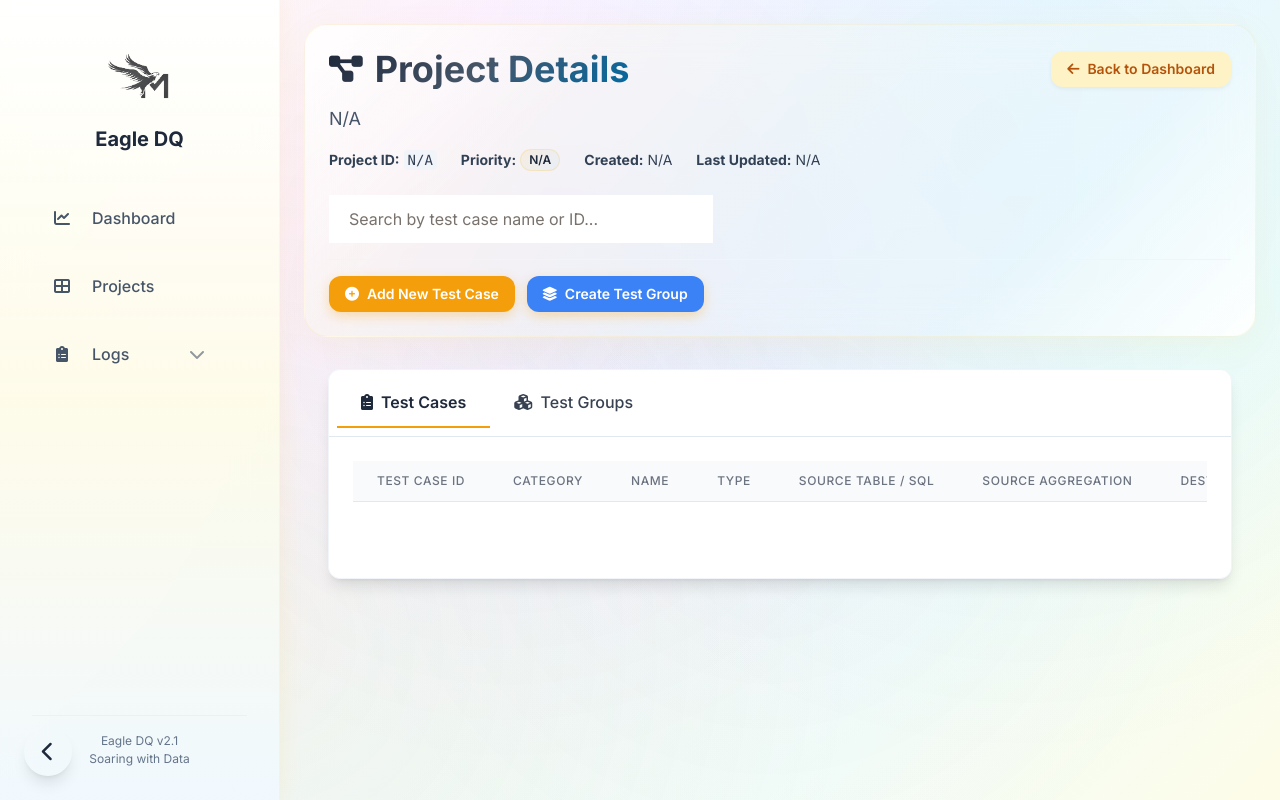
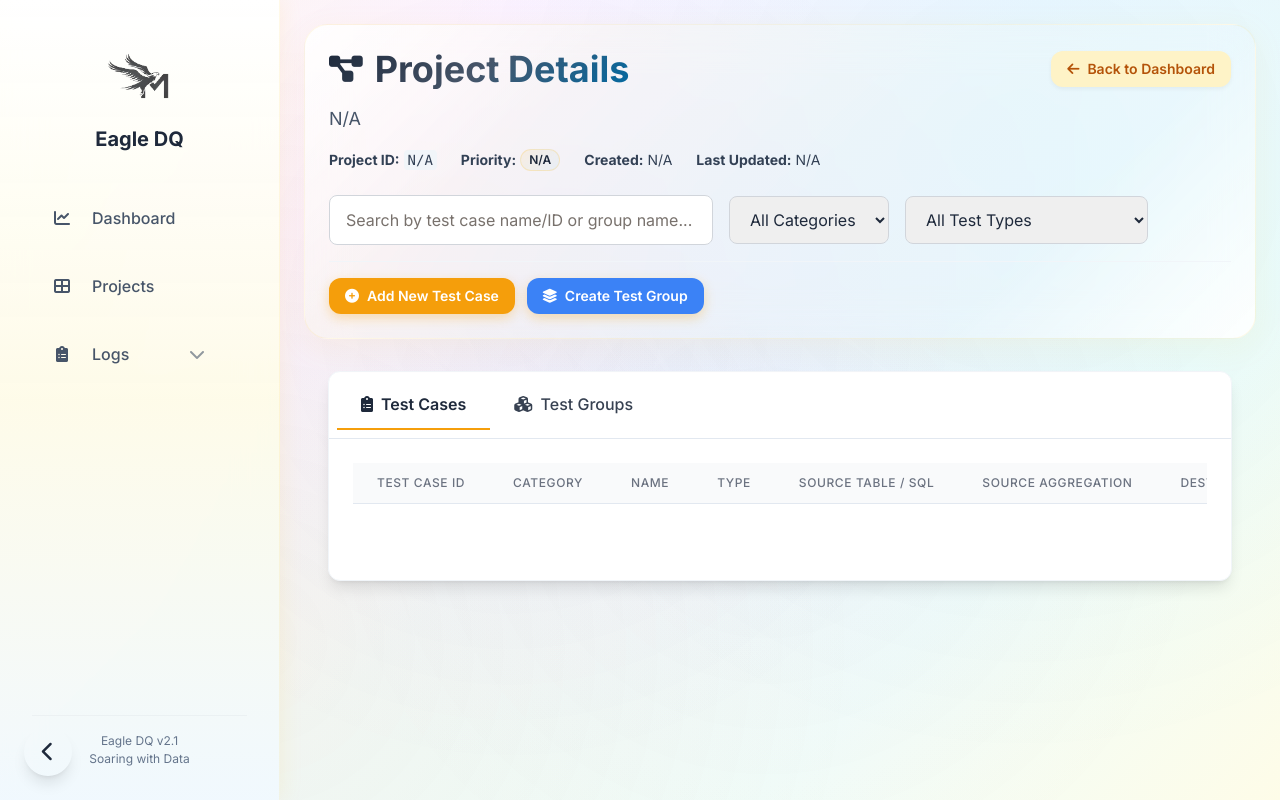
Before and after one commit to DSAryanThombre/Aryan-Eagle-Backend, a Django app: template Eagle_dq_project/dq_management/templates/dq_management/project_details.html in a window 1280 px wide. Run offline with Django 5.2, Linux system fonts and the light colour scheme; the template is opened without the code that fills it, so the values that code supplies are empty; some libraries are stand-ins or nearby versions.

Commit message:
Fixed and working next is project run

```diff
--- a/Eagle_dq_project/dq_management/dq_core.py
+++ b/Eagle_dq_project/dq_management/dq_core.py
@@ -41,10 +41,14 @@ def execute_query_to_dataframe(connection_name: str, query: str, params: tuple =
 # --- The dynamic query builder remains largely unchanged ---
 def build_dynamic_aggregation_query(db_config, table, date_column, date_value,
                                     aggregation_type, aggregation_column,
-                                    group_by_column=None, additional_filters=None):
+                                    group_by_column=None, additional_filters=None, custom_sql=None):
     """
     Builds a dynamic SQL aggregation query based on provided parameters.
+    If custom_sql is provided, returns it directly.
     """
+    if custom_sql and custom_sql.strip():
+        return custom_sql.strip()
+
     # This logic is solid and remains the same.
     database = db_config.get('db') or db_config.get('NAME')
     schema = db_config.get('schema')
--- a/Eagle_dq_project/dq_management/templates/dq_management/project_details.html
+++ b/Eagle_dq_project/dq_management/templates/dq_management/project_details.html
@@ -339,8 +339,25 @@
             </div>
 
             <div class="mt-6">
-                <input type="text" id="projectSearch" placeholder="Search by test case name or ID..." onkeyup="filterProjects()"
-                    class="w-full sm:w-96 px-5 py-3 focus:outline-none text-stone-700 placeholder-stone-500 transition-all search-input" />
+                <div class="flex flex-wrap gap-4 items-center">
+                    <input type="text" id="projectSearch" placeholder="Search by test case name/ID or group name..." onkeyup="filterProjects()"
+                        class="w-full sm:w-96 px-4 py-3 border border-gray-300 rounded-lg focus:outline-none focus:ring-2 focus:ring-amber-500 text-stone-700 placeholder-stone-500 transition-all" />
+                    <div id="testCasesFilters" class="flex gap-4 items-center hidden">
+                        <select id="categoryFilter" onchange="filterProjects()" class="px-4 py-3 border border-gray-300 rounded-lg focus:outline-none focus:ring-2 focus:ring-amber-500">
+                            <option value="All">All Categories</option>
+                            <option value="POWER BI">POWER BI</option>
+                            <option value="SQL">SQL</option>
+                            <option value="SAP">SAP</option>
+                            <option value="TBH">TBH</option>
+                        </select>
+                        <select id="testTypeFilter" onchange="filterProjects()" class="px-4 py-3 border border-gray-300 rounded-lg focus:outline-none focus:ring-2 focus:ring-amber-500">
+                            <option value="All">All Test Types</option>
+                            <option value="Aggregation Comparison">Aggregation Comparison</option>
+                            <option value="Drift Test">Drift Test</option>
+                            <option value="Availability Test">Availability Test</option>
+                        </select>
+                    </div>
+                </div>
             </div>
 
 
@@ -863,6 +880,14 @@
             evt.currentTarget.setAttribute('aria-selected', 'true');
             evt.currentTarget.classList.remove('border-transparent', 'text-gray-700', 'hover:text-amber-700');
             evt.currentTarget.classList.add('border-amber-600', 'text-gray-900', 'font-semibold');
+
+            // Show/hide filters based on active tab
+            const testCasesFilters = document.getElementById('testCasesFilters');
+            if (tabName === 'testCasesTab') {
+                testCasesFilters.classList.remove('hidden');
+            } else {
+                testCasesFilters.classList.add('hidden');
+            }
         }
 
         document.addEventListener('DOMContentLoaded', () => {
@@ -877,13 +902,40 @@
             const currentActiveTab = document.querySelector('.tab-btn.active').id.replace('tab-btn-', '');
 
             if (currentActiveTab === 'testCases') {
-                document.querySelectorAll('#testCases tbody tr').forEach(row => {
-                    const nameCell = row.querySelector('td:nth-child(2)');
-                    const idCell = row.querySelector('td:nth-child(1)');
+                const categoryFilter = document.getElementById('categoryFilter').value;
+                const testTypeFilter = document.getElementById('testTypeFilter').value;
+
+                document.querySelectorAll('#testCasesTab tbody tr').forEach(row => {
+                    const cells = row.querySelectorAll('td');
+                    if (cells.length < 4) return;
+
+                    const idText = cells[0].textContent.toLowerCase();
+                    const categoryText = cells[1].textContent.toLowerCase();
+                    const nameText = cells[2].textContent.toLowerCase();
+                    const testTypeText = cells[3].textContent.toLowerCase();
+
+                    // Check search filter
+                    const matchesSearch = searchInput === '' ||
+                        nameText.includes(searchInput) ||
+                        idText.includes(searchInput);
+
+                    // Check category filter
+                    const matchesCategory = categoryFilter === 'All' ||
+                        categoryText.includes(categoryFilter.toLowerCase());
+
+                    // Check test type filter
+                    const matchesTestType = testTypeFilter === 'All' ||
+                        testTypeText.includes(testTypeFilter.toLowerCase());
+
+                    // Show row only if all filters match
+                    row.style.display = (matchesSearch && matchesCategory && matchesTestType) ? '' : 'none';
+                });
+            } else if (currentActiveTab === 'testGroups') {
+                document.querySelectorAll('#testGroupsTab tbody tr').forEach(row => {
+                    const nameCell = row.querySelector('td:nth-child(1)');
                     if (!nameCell) return;
                     const nameText = nameCell.textContent.toLowerCase();
-                    const idText = idCell.textContent.toLowerCase();
-                    row.style.display = nameText.includes(searchInput) || idText.includes(searchInput) ? '' : 'none';
+                    row.style.display = nameText.includes(searchInput) ? '' : 'none';
                 });
             }
         }
--- a/Eagle_dq_project/dq_management/test_case_manager.py
+++ b/Eagle_dq_project/dq_management/test_case_manager.py
@@ -153,7 +153,7 @@ class TestCaseProcessor:
                 source_db_config, config.get('source_table'), config.get('source_date_column'),
                 config.get('source_date_value'), config.get('source_aggregation_type'),
                 config.get('source_aggregation_column'), config.get('source_group_by_column'),
-                config.get('source_additional_filters')
+                config.get('source_additional_filters'), config.get('source_custom_sql')
             )
             result['source_query'] = source_query_str
             df_source, source_exec_error = execute_query_to_dataframe(source_conn_name, source_query_str)
@@ -197,7 +197,7 @@ class TestCaseProcessor:
                 destination_db_config, config.get('destination_table'), config.get('destination_date_column'),
                 config.get('destination_date_value'), config.get('destination_aggregation_type'),
                 config.get('destination_aggregation_column'), config.get('destination_group_by_column'),
-                config.get('destination_additional_filters')
+                config.get('destination_additional_filters'), config.get('destination_custom_sql')
             )
             result['destination_query'] = destination_query_str
             df_destination, destination_exec_error = execute_query_to_dataframe(destination_conn_name, destination_query_str)
```
Also changed, not shown: Eagle_dq_project/dq_management/templates/dq_management/aggregation.html (+4 -3 lines).
